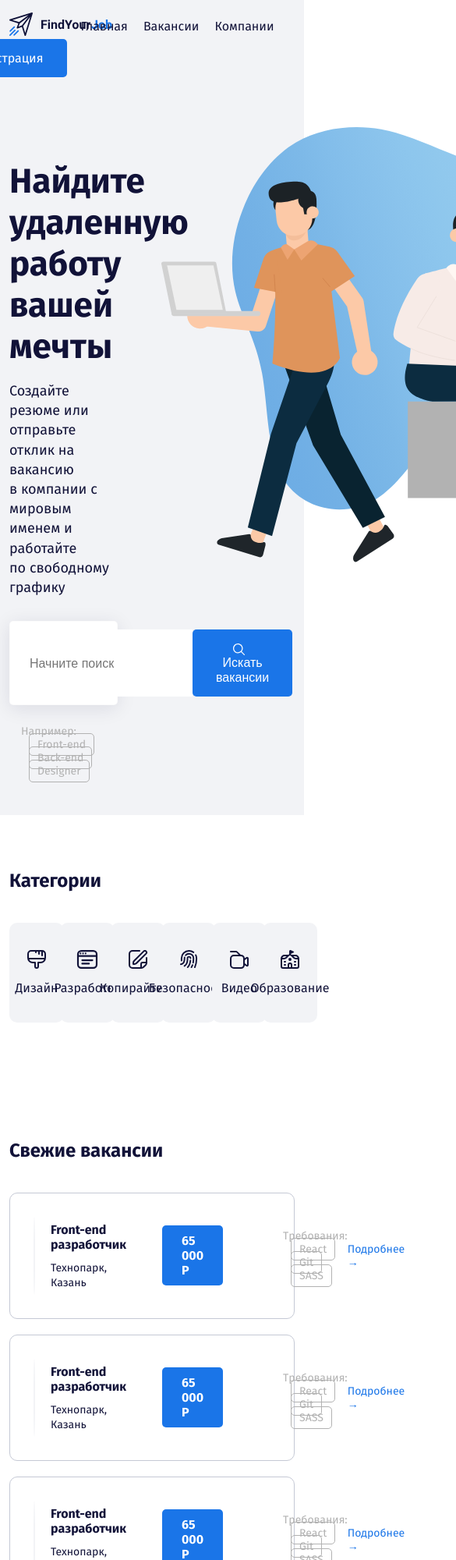
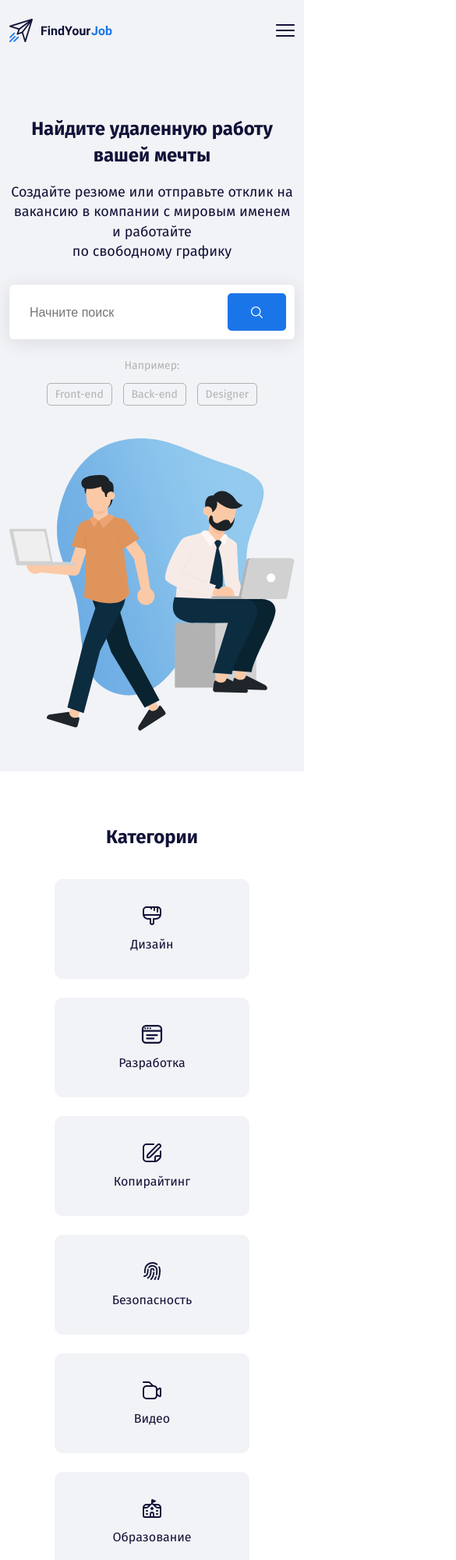
Before and after one commit to Dovzhenko-olga/findyourjob, a plain HTML site: page index.html in a window 390 px wide. Shown: the top 2000 px of the page at 78% size, 585 px wide, since content can reach past the window. Drawn offline with Linux system fonts and the light colour scheme.

Commit message:
burger-menu

```diff
--- a/css/style.css
+++ b/css/style.css
@@ -7,6 +7,9 @@ body {
   font-family: "Fira Sans", sans-serif;
   font-size: 16px;
   color: #111238;
+}
+img {
+  max-width: 100%;
 }
 .header {
   background: #f2f3f6;
@@ -46,10 +49,10 @@ body {
 }
 .button-icon {
   vertical-align: middle;
-  margin-right: 10px;
 }
 .button-text {
   vertical-align: middle;
+  margin-left: 10px;
 }
 .hero-title {
   font-size: 44px;
@@ -193,7 +196,7 @@ body {
   line-height: 140%;
   color: #b2b2b2;
 }
-.foter-title {
+.footer-title {
   margin-top: 0;
   margin-bottom: 15px;
   font-weight: 700;
@@ -214,3 +217,82 @@ body {
   line-height: 19px;
   color: #111238;
 }
+@media (max-width: 1200px) {
+  .offer-salary {
+    margin-left: 30px;
+    margin-right: 30px;
+  }
+  .more {
+    margin-right: 0;
+  }
+}
+@media (max-width: 992px) {
+  .more {
+    margin-left: auto;
+    margin-right: auto;
+  }
+  .offer-title {
+    text-align: center;
+    margin-left: 0;
+  }
+  .tags-group {
+    padding-left: 0;
+  }
+  .tag {
+    margin-left: 5px;
+    margin-right: 5px;
+  }
+  .navbar {
+    position: fixed;
+    left: 0;
+    top: 0;
+    width: 100%;
+    height: 100%;
+    background-color: #fff;
+    transform: translateX(-100%);
+    transition: transform 0.3s;
+  }
+  .is-open {
+    transform: translateX(0);
+  }
+  .menu-item:not(:last-child) {
+    margin-right: 0;
+    margin-bottom: 5px;
+  }
+  .button-link {
+    margin-right: 0;
+  }
+  .close {
+    position: fixed;
+    top: 10px;
+    right: 10px;
+    text-decoration: none;
+    font-size: 24px;
+    text-align: right;
+    padding: 20px;
+  }
+}
+@media (max-width: 576px) {
+  .hero {
+    text-align: center;
+  }
+  .hero-title {
+    font-size: 24px;
+    line-height: 1.4;
+  }
+  .tags-label {
+    display: block;
+    margin-bottom: 20px;
+    text-align: center;
+  }
+  .footer {
+    text-align: center;
+  }
+  .card {
+    max-width: 250px;
+    margin: auto;
+  }
+  .section-title {
+    text-align: center;
+  }
+}
--- a/index.html
+++ b/index.html
@@ -13,16 +13,25 @@
 <body class="m-0">
   <header class="header pb-5">
     <div class="container">
-      <div class="row align-items-center py-3">
-        <div class="col-2">
+      <div class="d-flex pt-4 d-lg-none align-items-center justify-content-between">
+        <a href="/" class="logo">
+          <img src="img/logo.svg" alt="logo: find your job">
+        </a>
+        <a href="#" class="menu-button">
+          <img src="img/menu-burger.svg" alt="icon: burger menu">
+        </a>
+      </div>
+      <div class="row align-items-center py-3 navbar flex-column flex-lg-row">
+        <a href="#" class="close  d-lg-none">&times;</a>
+        <div class="col-2 mb-5 mb-lg-0">
           <a href="/" class="logo">
             <img src="img/logo.svg" alt="logo: find your job">
           </a>
         </div>
         <!-- /.col -->
-        <div class="col d-flex justify-content-center">
+        <div class="col-lg d-flex justify-content-center mb-5 mb-lg-0">
           <nav class="nav">
-            <ul class="menu d-flex">
+            <ul class="menu d-flex flex-column flex-lg-row align-items-center">
               <li class="menu-item"><a href="#" class="menu-link">Главная</a></li>
               <li class="menu-item"><a href="#" class="menu-link">Вакансии</a></li>
               <li class="menu-item"><a href="#" class="menu-link">Компании</a></li>
@@ -30,15 +39,15 @@
           </nav>
         </div>
         <!-- /.col -->
-        <div class="col-3 d-flex align-items-center justify-content-end">
+        <div class="col-lg-3 d-flex align-items-center justify-content-center justify-content-lg-end flex-column flex-lg-row">
           <a href="#" class="button button-link">Войти</a>
           <a href="#" class="button button-primary">Регистрация</a>
         </div>
         <!-- /.col -->
       </div>
       <!-- /.row -->
-      <div class="row pt-5">
-        <div class="col-5">
+      <div class="row pt-5 hero">
+        <div class="col-xxl-5 col-lg-7 col-md-9">
           <h1 class="hero-title">Найдите удаленную работу вашей мечты</h1>
           <p class="hero-text">Создайте резюме или отправьте отклик на вакансию в&nbsp;компании с мировым именем и работайте <br/> по свободному графику</p>
           <form action="#" class="hero-form">
@@ -46,7 +55,7 @@
               <input type="text" class="input" placeholder="Начните поиск">
               <button class="button button-primary">
                 <img class="button-icon" src="img/search.svg" alt="icon: search">
-                <span class="button-text">Искать вакансии</span>
+                <span class="button-text d-none d-md-inline-block">Искать вакансии</span>
               </button>
             </div>
             <!-- /.input-group -->
@@ -60,7 +69,7 @@
           <!-- /.tags-group -->
         </div>
         <!-- /.col-5 -->
-        <div class="col-6 offset-1">
+        <div class="col-xxl-6 offset-xxl-1 col-lg-5 mt-5 mt-lg-0">
           <img src="img/hero-image.svg" alt="image: people with laptops" class="hero-image">
         </div>
         <!-- /.col-6 offset-1 -->
@@ -73,7 +82,7 @@
     <div class="container">
       <h2 class="section-title">Категории</h2>
       <div class="row">
-        <div class="col-2">
+        <div class="col-lg-2 col-md-4 col-sm-6 mb-4 mb-lg-0">
           <a href="#" class="card d-flex flex-column align-items-center">
             <svg height="24" class="card-icon">
               <use href="img/icons.svg#brush"></use>
@@ -82,7 +91,7 @@
             <!-- /.card-text --></a>
           <!-- /.card --></div>
         <!-- /.col -->
-        <div class="col-2">
+        <div class="col-lg-2 col-md-4 col-sm-6 mb-4 mb-lg-0">
           <a href="#" class="card d-flex flex-column align-items-center">
           <svg height="24" class="card-icon">
               <use href="img/icons.svg#browser"></use>
@@ -91,7 +100,7 @@
             <!-- /.card-text --></a>
           <!-- /.card --></div>
         <!-- /.col -->
-        <div class="col-2">
+        <div class="col-lg-2 col-md-4 col-sm-6 mb-4 mb-lg-0">
           <a href="#" class="card d-flex flex-column align-items-center">
           <svg height="24" class="card-icon">
               <use href="img/icons.svg#edit"></use>
@@ -100,7 +109,7 @@
             <!-- /.card-text --></a>
           <!-- /.card --></div>
         <!-- /.col -->
-        <div class="col-2">
+        <div class="col-lg-2 col-md-4 col-sm-6 mb-4 mb-lg-0">
           <a href="#" class="card d-flex flex-column align-items-center">
           <svg height="24" class="card-icon">
               <use href="img/icons.svg#fingerprint"></use>
@@ -109,7 +118,7 @@
             <!-- /.card-text --></a>
           <!-- /.card --></div>
         <!-- /.col -->
-        <div class="col-2">
+        <div class="col-lg-2 col-md-4 col-sm-6 mb-4 mb-lg-0">
           <a href="#" class="card d-flex flex-column align-items-center">
           <svg height="24" class="card-icon">
               <use href="img/icons.svg#camera"></use>
@@ -118,7 +127,7 @@
             <!-- /.card-text --></a>
           <!-- /.card --></div>
         <!-- /.col -->
-        <div class="col-2">
+        <div class="col-lg-2 col-md-4 col-sm-6 mb-4 mb-lg-0">
           <a href="#" class="card d-flex flex-column align-items-center">
           <svg height="24" class="card-icon">
               <use href="img/icons.svg#school"></use>
@@ -134,14 +143,14 @@
   <section class="section offers">
     <div class="container">
       <h2 class="section-title">Свежие вакансии</h2>
-        <div class="offer d-flex align-items-center">
-          <div class="offer-image"></div>
-          <div class="offer-title">
+        <div class="offer d-flex align-items-center flex-column flex-lg-row">
+          <div class="offer-image mb-4 mb-lg-0"></div>
+          <div class="offer-title mb-4 mb-lg-0">
             <h3 class="offer-heading">Front-end разработчик</h3>
             <span class="offer-place">Технопарк, Казань</span>
           </div>
           <!-- /.offer-title -->
-          <span class="offer-salary">65 000 Р</span>
+          <span class="offer-salary mb-4 mb-lg-0">65 000 Р</span>
           <div class="tags-group">
             <span class="tags-label">Требования:</span>
             <a href="#" class="tag">React</a>
@@ -149,17 +158,17 @@
             <a href="#" class="tag">SASS</a>
           </div>
           <!-- /.tags-group -->
-          <a href="#" class="more">Подробнее →</a>
+          <a href="#" class="more mt-5 mt-lg-0">Подробнее →</a>
         </div>
         <!-- /.offer -->
-        <div class="offer d-flex align-items-center">
-          <div class="offer-image"></div>
-          <div class="offer-title">
+        <div class="offer d-flex align-items-center flex-column flex-lg-row">
+          <div class="offer-image mb-4 mb-lg-0"></div>
+          <div class="offer-title mb-4 mb-lg-0">
             <h3 class="offer-heading">Front-end разработчик</h3>
             <span class="offer-place">Технопарк, Казань</span>
           </div>
           <!-- /.offer-title -->
-          <span class="offer-salary">65 000 Р</span>
+          <span class="offer-salary mb-4 mb-lg-0">65 000 Р</span>
           <div class="tags-group">
             <span class="tags-label">Требования:</span>
             <a href="#" class="tag">React</a>
@@ -167,17 +176,17 @@
             <a href="#" class="tag">SASS</a>
           </div>
           <!-- /.tags-group -->
-          <a href="#" class="more">Подробнее →</a>
+          <a href="#" class="more mt-5 mt-lg-0">Подробнее →</a>
         </div>
         <!-- /.offer -->
-        <div class="offer d-flex align-items-center">
-          <div class="offer-image"></div>
-          <div class="offer-title">
+        <div class="offer d-flex align-items-center flex-column flex-lg-row">
+          <div class="offer-image mb-4 mb-lg-0"></div>
+          <div class="offer-title mb-4 mb-lg-0">
             <h3 class="offer-heading">Front-end разработчик</h3>
             <span class="offer-place">Технопарк, Казань</span>
           </div>
           <!-- /.offer-title -->
-          <span class="offer-salary">65 000 Р</span>
+          <span class="offer-salary mb-4 mb-lg-0">65 000 Р</span>
           <div class="tags-group">
             <span class="tags-label">Требования:</span>
             <a href="#" class="tag">React</a>
@@ -185,17 +194,17 @@
             <a href="#" class="tag">SASS</a>
           </div>
           <!-- /.tags-group -->
-          <a href="#" class="more">Подробнее →</a>
+          <a href="#" class="more mt-5 mt-lg-0">Подробнее →</a>
         </div>
         <!-- /.offer -->
-        <div class="offer d-flex align-items-center">
-          <div class="offer-image"></div>
-          <div class="offer-title">
+        <div class="offer d-flex align-items-center flex-column flex-lg-row">
+          <div class="offer-image mb-4 mb-lg-0"></div>
+          <div class="offer-title mb-4 mb-lg-0">
             <h3 class="offer-heading">Front-end разработчик</h3>
             <span class="offer-place">Технопарк, Казань</span>
           </div>
           <!-- /.offer-title -->
-          <span class="offer-salary">65 000 Р</span>
+          <span class="offer-salary mb-4 mb-lg-0">65 000 Р</span>
           <div class="tags-group">
             <span class="tags-label">Требования:</span>
             <a href="#" class="tag">React</a>
@@ -203,7 +212,7 @@
             <a href="#" class="tag">SASS</a>
           </div>
           <!-- /.tags-group -->
-          <a href="#" class="more">Подробнее →</a>
+          <a href="#" class="more mt-5 mt-lg-0">Подробнее →</a>
         </div>
         <!-- /.offer -->
     </div>
@@ -218,7 +227,7 @@
           <input type="text" class="input" placeholder="E-mail">
           <button class="button button-primary">
             <img class="button-icon" src="img/envelope.svg" alt="icon: search">
-            <span class="button-text">Подписаться</span>
+            <span class="button-text d-none d-md-inline-block">Подписаться</span>
           </button>
         </div>
         <!-- /.input-group -->
@@ -230,13 +239,13 @@
   <footer class="footer">
     <div class="container">
       <div class="row">
-        <div class="col-3">
+        <div class="col-lg-3 col-sm-6 mb-5 mb-lg-0 col-7 mx-auto">
           <img src="img/logo.svg" alt="logo: Find Your Job" class="footer-logo">
           <p class="footer-description">Сайт с вакансиями для тех,<br /> кто ищет удаленную работу</p>
           <span class="footer-copyright">© 2021</span>
         </div>
         <!-- /.col-3 -->
-        <div class="col-3">
+        <div class="col-lg-3 col-sm-6 mb-5 mb-lg-0 col-7 mx-auto">
           <h3 class="footer-title">Свяжитесь с нами</h3>
           <ul class="footer-list">
             <li class="footer-list-item"><a href="tel:+388002020300" class="footer-list-link">8 800 20 20 300</a></li>
@@ -244,7 +253,7 @@
           </ul>
         </div>
         <!-- /.col-3 -->
-        <div class="col-3">
+        <div class="col-lg-3 col-sm-6 mb-5 mb-lg-0 col-7 mx-auto">
           <h3 class="footer-title">Информация</h3>
           <ul class="footer-list">
             <li class="footer-list-item">
@@ -259,7 +268,7 @@
           </ul>
         </div>
         <!-- /.col-3 -->
-        <div class="col-3">
+        <div class="col-lg-3 col-sm-6 mb-5 mb-lg-0 col-7 mx-auto">
           <h3 class="footer-title">Навигация по сайту</h3>
           <ul class="footer-list">
             <li class="footer-list-item">
@@ -279,5 +288,6 @@
     </div>
     <!-- /.container -->
   </footer>
+  <script src="js/main.js"></script>
 </body>
 </html>
```
Also changed, not shown: js/main.js (added, +10 -0 lines), img/menu-burger.svg (added).
